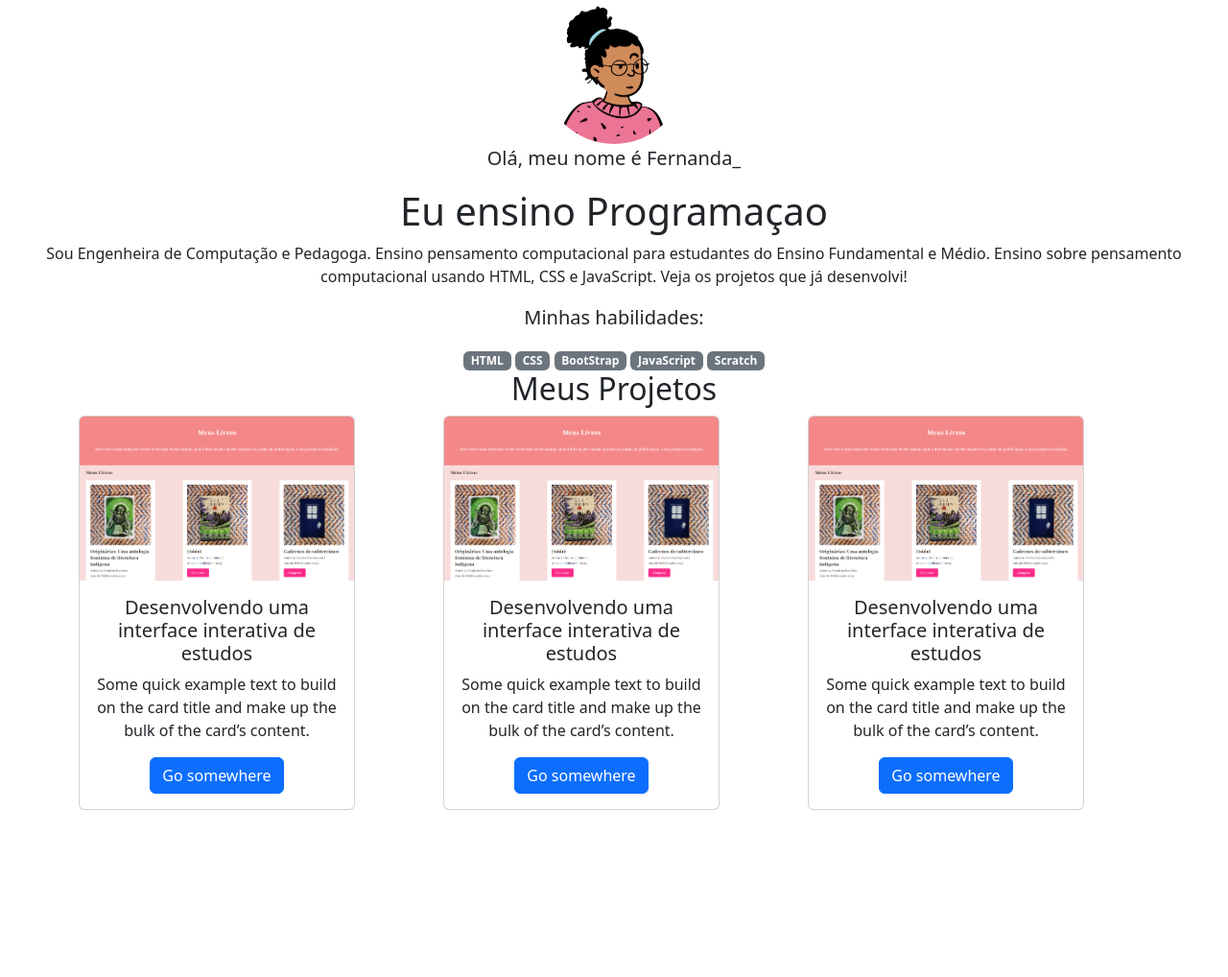
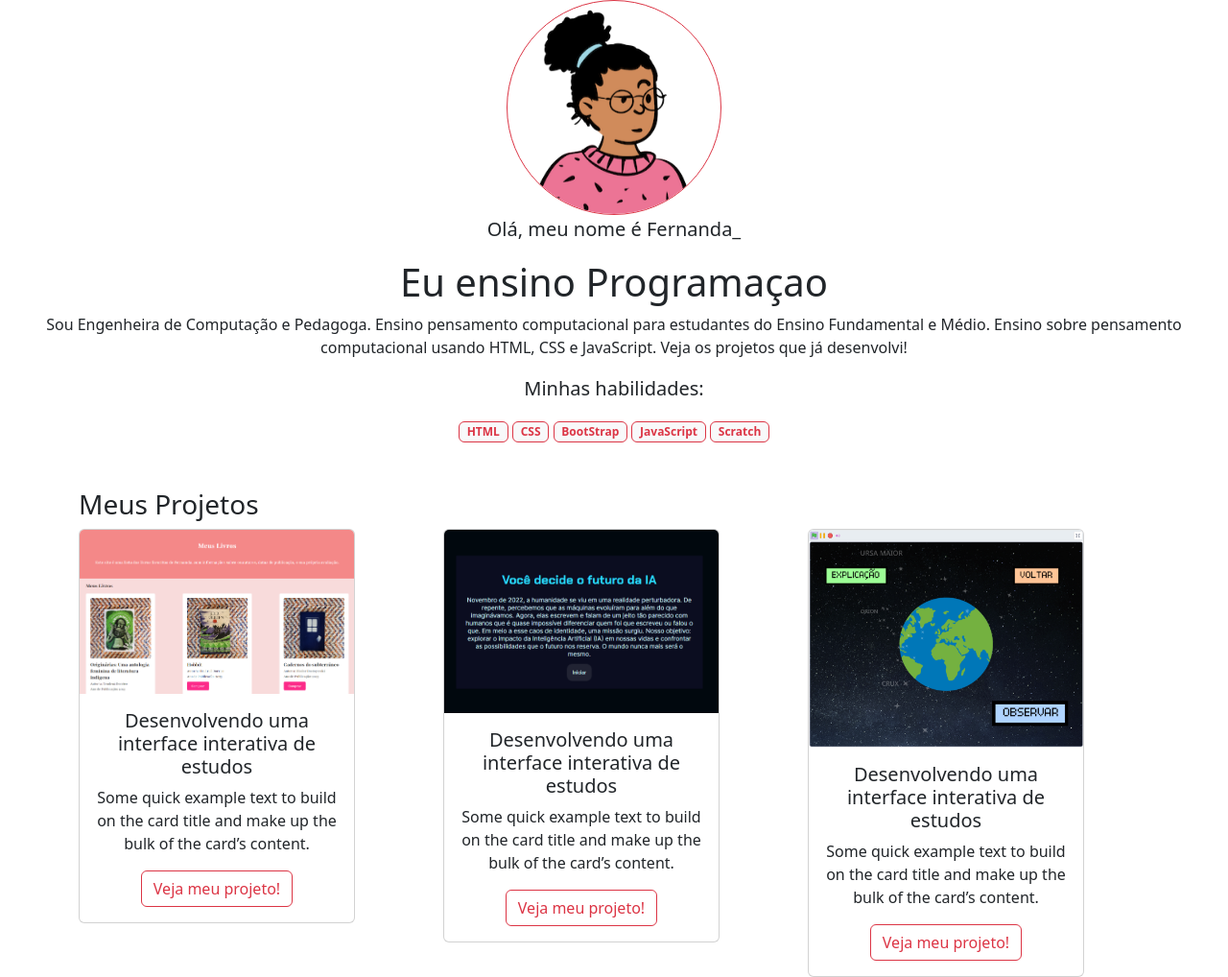
Before and after one commit to guitomello/Portfolio-Alura, a plain HTML site: page index.html in a window 1280 px wide. Shown: the whole page at 96% size. Before the commit the page ends 844 px from the top, so only its background shows below. Drawn offline with nearby package versions, Linux system fonts and the light colour scheme.

Commit message:
index.html and archive structure update

```diff
--- a/index.html
+++ b/index.html
@@ -7,11 +7,15 @@
     <title>Portfoil</title>
     <link href="https://cdn.jsdelivr.net/npm/bootstrap@5.3.6/dist/css/bootstrap.min.css" rel="stylesheet"
         integrity="sha384-4Q6Gf2aSP4eDXB8Miphtr37CMZZQ5oXLH2yaXMJ2w8e2ZtHTl7GptT4jmndRuHDT" crossorigin="anonymous">
+    <link rel="preconnect" href="https://fonts.googleapis.com">
+    <link rel="preconnect" href="https://fonts.gstatic.com" crossorigin>
+    <link href="https://fonts.googleapis.com/css2?family=Chakra+Petch:ital,wght@0,300;0,400;0,500;0,600;0,700;1,300;1,400;1,500;1,600;1,700&display=swap"rel="stylesheet">
 </head>
 
 <body>
     <header class="text-center">
-        <img src="src/img/avatar-perfil.png" alt="avatar-perfil" class="rounded-circle" width="150" height="150">
+        <img src="src/img/avatar-perfil.png" alt="avatar-perfil" class="rounded-circle border border-danger" width="224"
+            height="224">
 
         <p class="lead">Olá, meu nome é Fernanda_</p>
         <h1>Eu ensino Programaçao</h1>
@@ -22,46 +26,46 @@
         </p>
 
         <p class="lead">Minhas habilidades:</p>
-        <span class="badge bg-secondary">HTML</span>
-        <span class="badge bg-secondary">CSS</span>
-        <span class="badge bg-secondary">BootStrap</span>
-        <span class="badge bg-secondary">JavaScript</span>
-        <span class="badge bg-secondary">Scratch</span>
+        <span class="badge bg-light text text-danger border border-danger">HTML</span>
+        <span class="badge bg-light text text-danger border border-danger">CSS</span>
+        <span class="badge bg-light text text-danger border border-danger">BootStrap</span>
+        <span class="badge bg-light text text-danger border border-danger">JavaScript</span>
+        <span class="badge bg-light text text-danger border border-danger">Scratch</span>
     </header>
 
-    <main class="container text-center">
-        <h2>Meus Projetos</h2>
+    <main class="container mt-5">
+        <h3>Meus Projetos</h3>
         <div class="row">
             <div class="col-md-4">
                 <div class="card" style="width: 18rem;">
                     <img src="src/img/projeto-1.png" class="card-img-top" alt="Computer Image">
-                    <div class="card-body">
+                    <div class="card-body text-center">
                         <h5 class="card-title">Desenvolvendo uma interface interativa de estudos</h5>
                         <p class="card-text">Some quick example text to build on the card title and make up the bulk of
                             the card’s content.</p>
-                        <a href="#" class="btn btn-primary">Go somewhere</a>
+                        <a href="#" class="btn btn-outline-danger">Veja meu projeto!</a>
                     </div>
                 </div>
             </div>
             <div class="col-md-4">
                 <div class="card" style="width: 18rem;">
-                    <img src="src/img/projeto-1.png" class="card-img-top" alt="Computer Image">
-                    <div class="card-body">
+                    <img src="src/img/projeto-2.png" class="card-img-top" alt="Computer Image">
+                    <div class="card-body text-center">
                         <h5 class="card-title">Desenvolvendo uma interface interativa de estudos</h5>
                         <p class="card-text">Some quick example text to build on the card title and make up the bulk of
                             the card’s content.</p>
-                        <a href="#" class="btn btn-primary">Go somewhere</a>
+                        <a href="#" class="btn btn-outline-danger">Veja meu projeto!</a>
                     </div>
                 </div>
             </div>
             <div class="col-md-4">
                 <div class="card" style="width: 18rem;">
-                    <img src="src/img/projeto-1.png" class="card-img-top" alt="Computer Image">
-                    <div class="card-body">
+                    <img src="src/img/projeto-3.png" class="card-img-top" alt="Computer Image">
+                    <div class="card-body text-center">
                         <h5 class="card-title">Desenvolvendo uma interface interativa de estudos</h5>
                         <p class="card-text">Some quick example text to build on the card title and make up the bulk of
                             the card’s content.</p>
-                        <a href="#" class="btn btn-primary">Go somewhere</a>
+                        <a href="#" class="btn btn-outline-danger">Veja meu projeto!</a>
                     </div>
                 </div>
             </div>
```
